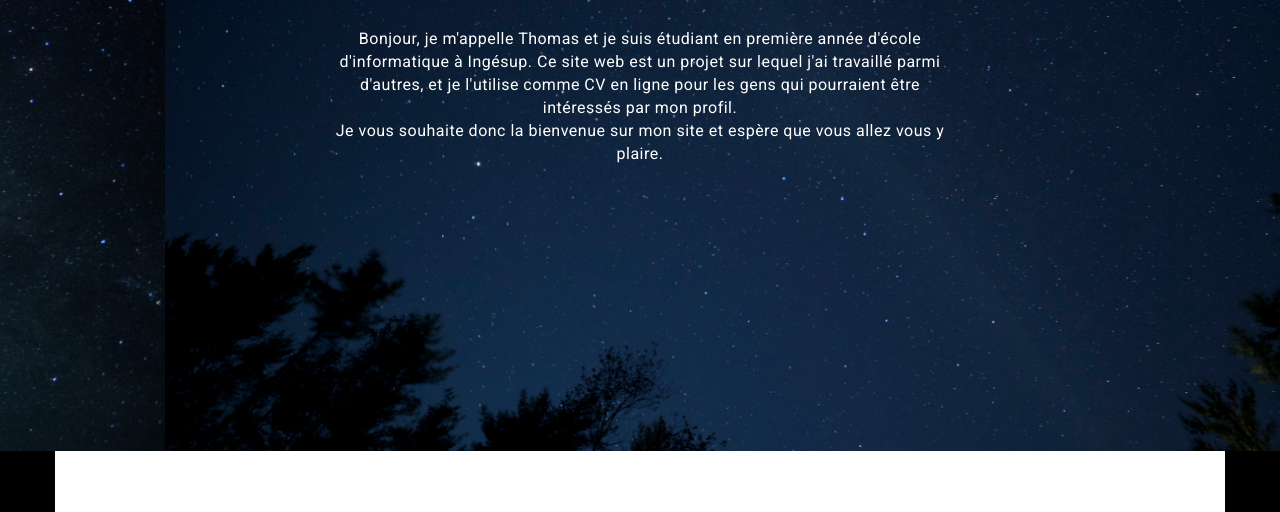
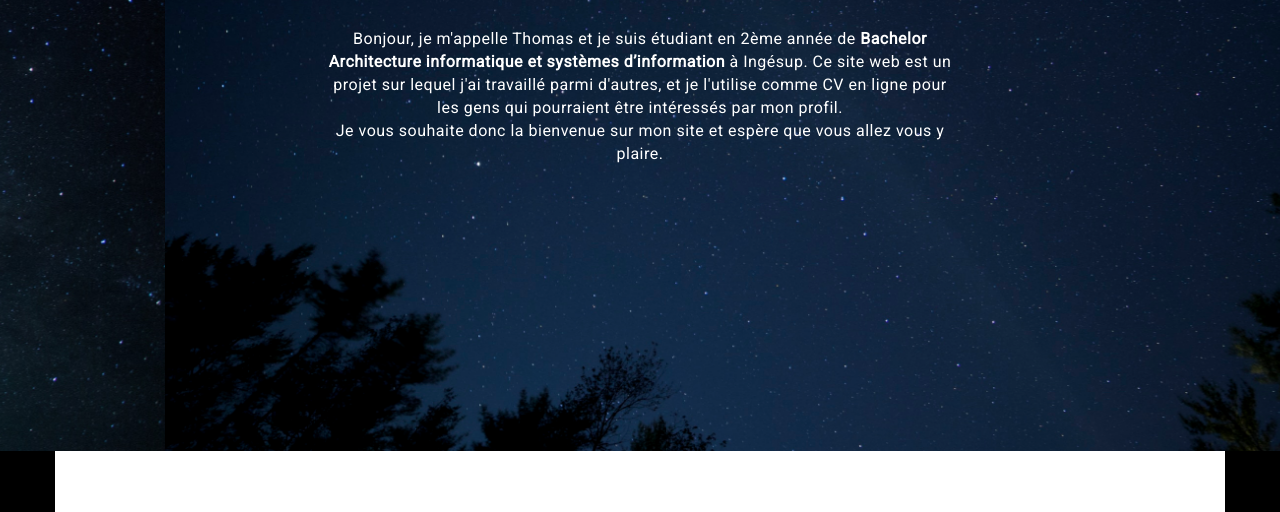
Before and after one commit to thomas-NC/thomas-NC.github.io, a plain HTML site: page index.html in a window 1280 px wide. Shown: the part 288-800 px from the top of the page. Drawn offline with nearby package versions, Linux system fonts and the light colour scheme.

Commit message:
Update index.html

```diff
--- a/index.html
+++ b/index.html
@@ -54,7 +54,7 @@
 
 		<div class="row" id="intro">
 			<h1 class="col-lg-12">Nguyen Cong Thomas</h1>
-			<p class="col-xs-8 col-xs-offset-2 col-lg-6 col-lg-offset-3">Bonjour, je m'appelle Thomas et je suis étudiant en première année d'école d'informatique à Ingésup. Ce site web est un projet sur lequel j'ai travaillé parmi d'autres, et je l'utilise comme CV en ligne pour les gens qui pourraient être intéressés par mon profil.<br>
+			<p class="col-xs-8 col-xs-offset-2 col-lg-6 col-lg-offset-3">Bonjour, je m'appelle Thomas et je suis étudiant en 2ème année de <strong>Bachelor Architecture informatique et systèmes d’information</strong> à Ingésup. Ce site web est un projet sur lequel j'ai travaillé parmi d'autres, et je l'utilise comme CV en ligne pour les gens qui pourraient être intéressés par mon profil.<br>
 			Je vous souhaite donc la bienvenue sur mon site et espère que vous allez vous y plaire.
 			</p>
 		</div> <!-- texte intro -->
```
